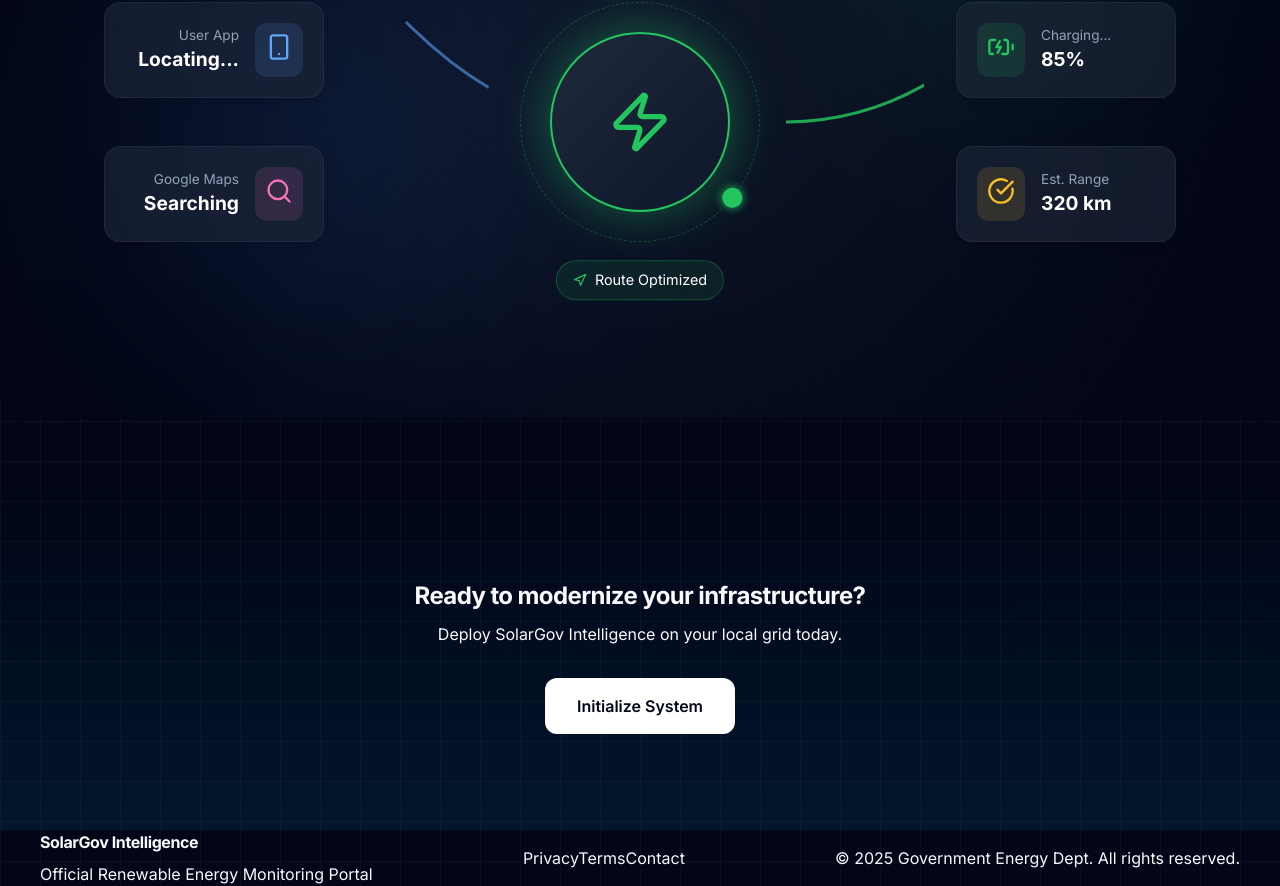
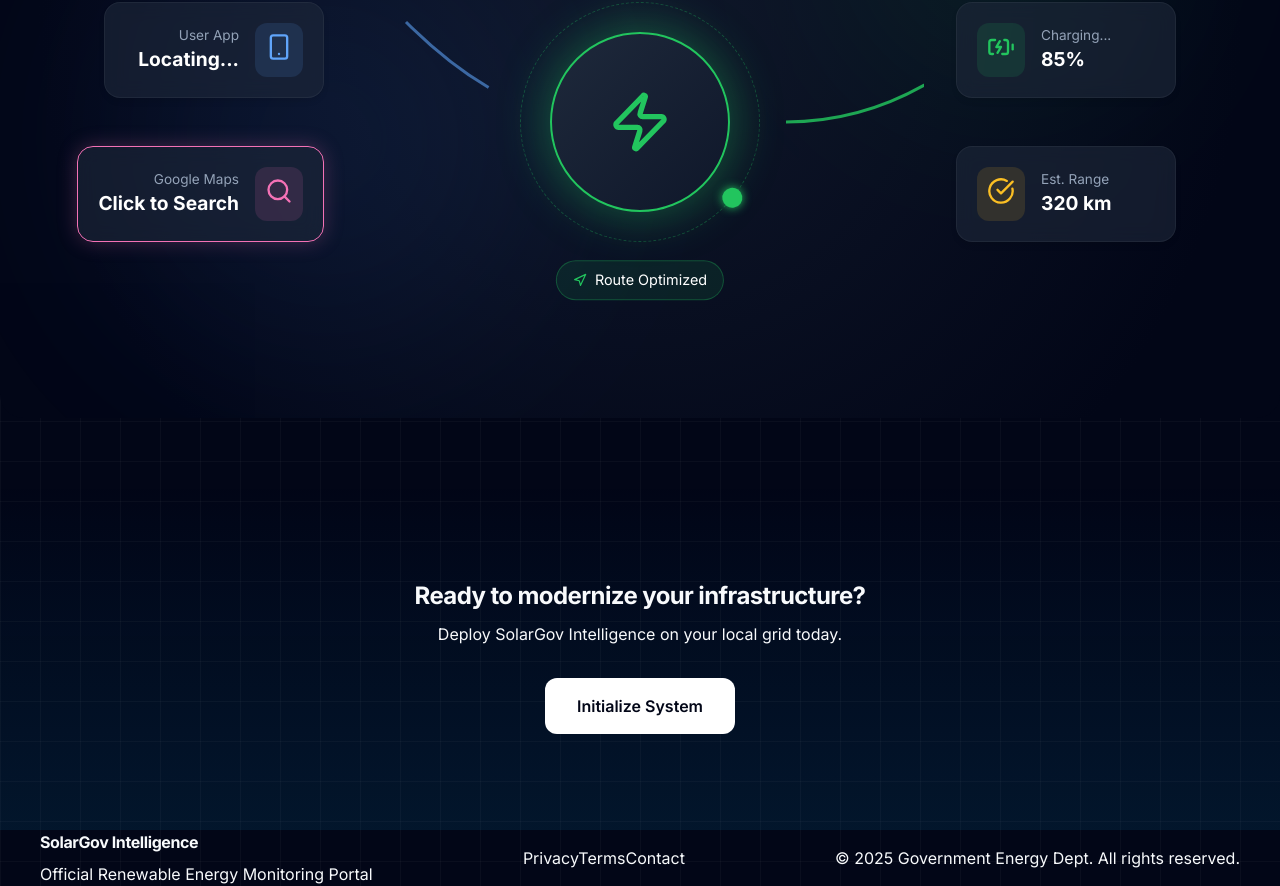
Before and after one commit to anshika190/smart-solar-system, a React (Vite) app in the folder frontend/: page / in a window 1280 px wide. Shown: the part 5379-6265 px from the top of the page. Built offline with nearby package versions, Linux system fonts and the light colour scheme.

Commit message:
FINAL: Complete System Polish - Interactive Maps & Crash Fixes

```diff
--- a/frontend/src/components/EVNetworkAnimation.jsx
+++ b/frontend/src/components/EVNetworkAnimation.jsx
@@ -1,9 +1,26 @@
-import React from 'react';
+import React, { useState } from 'react';
 // eslint-disable-next-line no-unused-vars
 import { motion } from 'framer-motion';
 import { Zap, Smartphone, Navigation, BatteryCharging, CheckCircle, Search } from 'lucide-react';
 
 const EVNetworkAnimation = () => {
+    const [searchStatus, setSearchStatus] = useState('idle'); // idle, searching, found
+
+    const handleSearch = () => {
+        if (searchStatus === 'searching') return;
+        setSearchStatus('searching');
+
+        // Simulate network delay then find route
+        setTimeout(() => {
+            setSearchStatus('found');
+            // Open real Google Maps in new tab
+            window.open('https://www.google.com/maps/search/EV+charging+stations+near+me', '_blank');
+
+            // Reset after 5 seconds
+            setTimeout(() => setSearchStatus('idle'), 5000);
+        }, 1500);
+    };
+
     return (
         <div style={{ padding: '6rem 0', background: 'radial-gradient(circle at 50% 50%, #0f172a 0%, #020617 80%)', position: 'relative', overflow: 'hidden', borderRadius: '24px', margin: '4rem 0' }}>
 
@@ -34,8 +51,27 @@ const EVNetworkAnimation = () => {
 
                     {/* Left: User Discovery */}
                     <div style={{ display: 'flex', flexDirection: 'column', gap: '3rem', alignItems: 'flex-end' }}>
-                        <NodeCard icon={<Smartphone size={28} color="#60a5fa" />} title="User App" value="Locating..." color="#60a5fa" delay={0} align="right" />
-                        <NodeCard icon={<Search size={28} color="#f472b6" />} title="Google Maps" value="Searching" color="#f472b6" delay={0.3} align="right" />
+                        <NodeCard
+                            icon={<Smartphone size={28} color={searchStatus === 'found' ? "#22c55e" : "#60a5fa"} />}
+                            title="User App"
+                            value={searchStatus === 'found' ? "Route Found!" : (searchStatus === 'searching' ? "Syncing..." : "Locating...")}
+                            color={searchStatus === 'found' ? "#22c55e" : "#60a5fa"}
+                            delay={0}
+                            align="right"
+                            pulse={searchStatus === 'found'}
+                        />
+
+                        <div onClick={handleSearch} style={{ cursor: 'pointer' }}>
+                            <NodeCard
+                                icon={<Search size={28} color={searchStatus === 'searching' ? "#fbbf24" : "#f472b6"} className={searchStatus === 'searching' ? "animate-spin" : ""} />}
+                                title="Google Maps"
+                                value={searchStatus === 'searching' ? "Scanning..." : "Click to Search"}
+                                color="#f472b6"
+                                delay={0.3}
+                                align="right"
+                                highlight={true}
+                            />
+                        </div>
                     </div>
 
                     {/* Center: The Hub Simulation */}
@@ -48,11 +84,15 @@ const EVNetworkAnimation = () => {
                                 background: 'linear-gradient(135deg, #1e293b, #0f172a)',
                                 borderRadius: '50%', border: '2px solid #22c55e',
                                 display: 'flex', alignItems: 'center', justifyContent: 'center',
-                                boxShadow: '0 0 50px rgba(34, 197, 94, 0.3)',
+                                boxShadow: searchStatus === 'searching' ? '0 0 80px rgba(34, 197, 94, 0.6)' : '0 0 50px rgba(34, 197, 94, 0.3)',
                                 position: 'relative', zIndex: 20
                             }}
-                            animate={{ boxShadow: ['0 0 20px rgba(34, 197, 94, 0.2)', '0 0 60px rgba(34, 197, 94, 0.5)', '0 0 20px rgba(34, 197, 94, 0.2)'] }}
-                            transition={{ duration: 3, repeat: Infinity }}
+                            animate={{
+                                boxShadow: searchStatus === 'searching'
+                                    ? ['0 0 40px rgba(34, 197, 94, 0.4)', '0 0 100px rgba(34, 197, 94, 0.8)', '0 0 40px rgba(34, 197, 94, 0.4)']
+                                    : ['0 0 20px rgba(34, 197, 94, 0.2)', '0 0 60px rgba(34, 197, 94, 0.5)', '0 0 20px rgba(34, 197, 94, 0.2)']
+                            }}
+                            transition={{ duration: searchStatus === 'searching' ? 0.5 : 3, repeat: Infinity }}
                         >
                             <Zap size={64} color="#22c55e" />
 
@@ -63,7 +103,7 @@ const EVNetworkAnimation = () => {
                                     border: '1px dashed rgba(34, 197, 94, 0.3)', borderRadius: '50%'
                                 }}
                                 animate={{ rotate: 360 }}
-                                transition={{ duration: 20, ease: "linear", repeat: Infinity }}
+                                transition={{ duration: searchStatus === 'searching' ? 2 : 20, ease: "linear", repeat: Infinity }}
                             >
                                 <div style={{ position: 'absolute', top: -10, left: '50%', width: '20px', height: '20px', background: '#22c55e', borderRadius: '50%', boxShadow: '0 0 10px #22c55e' }}></div>
                             </motion.div>
@@ -75,8 +115,8 @@ const EVNetworkAnimation = () => {
                             <motion.path
                                 d="M 50 100 Q 150 200 250 200" stroke="#60a5fa" strokeWidth="3" fill="none" strokeDasharray="10 10"
                                 initial={{ pathLength: 0, opacity: 0.2 }}
-                                animate={{ pathLength: 1, opacity: 1, strokeDashoffset: -200 }}
-                                transition={{ duration: 2, repeat: Infinity, ease: "linear" }}
+                                animate={{ pathLength: 1, opacity: 1, strokeDashoffset: searchStatus === 'searching' ? -500 : -200 }}
+                                transition={{ duration: searchStatus === 'searching' ? 0.5 : 2, repeat: Infinity, ease: "linear" }}
                             />
                             {/* Center to Right */}
                             <motion.path
@@ -95,7 +135,9 @@ const EVNetworkAnimation = () => {
                         >
                             <div style={{ display: 'flex', gap: '8px', alignItems: 'center', background: 'rgba(34, 197, 94, 0.1)', padding: '8px 16px', borderRadius: '20px', border: '1px solid rgba(34, 197, 94, 0.3)' }}>
                                 <Navigation size={14} color="#22c55e" className="animate-pulse" />
-                                <span style={{ color: '#fff', fontSize: '0.9rem' }}>Route Optimized</span>
+                                <span style={{ color: '#fff', fontSize: '0.9rem' }}>
+                                    {searchStatus === 'searching' ? "Optimizing Route..." : "Route Optimized"}
+                                </span>
                             </div>
                         </motion.div>
                     </div>
@@ -112,17 +154,19 @@ const EVNetworkAnimation = () => {
     );
 };
 
-const NodeCard = ({ icon, title, value, color, delay, align }) => (
+const NodeCard = ({ icon, title, value, color, delay, align, pulse, highlight }) => (
     <motion.div
         initial={{ opacity: 0, x: align === 'right' ? -30 : 30 }}
         whileInView={{ opacity: 1, x: 0 }}
         transition={{ duration: 0.5, delay }}
         whileHover={{ scale: 1.05, borderColor: color }}
+        animate={pulse ? { scale: [1, 1.05, 1], borderColor: [color, '#fff', color] } : {}}
         style={{
             background: 'rgba(30, 41, 59, 0.6)', backdropFilter: 'blur(10px)',
-            border: '1px solid rgba(255,255,255,0.05)', borderRadius: '16px', padding: '1.25rem',
-            display: 'flex', alignItems: 'center', gap: '1rem', cursor: 'pointer',
-            boxShadow: '0 4px 6px -1px rgba(0,0,0,0.1)', minWidth: '220px',
+            border: highlight ? `1px solid ${color}` : '1px solid rgba(255,255,255,0.05)',
+            borderRadius: '16px', padding: '1.25rem',
+            display: 'flex', alignItems: 'center', gap: '1rem',
+            boxShadow: highlight ? `0 0 20px ${color}40` : '0 4px 6px -1px rgba(0,0,0,0.1)', minWidth: '220px',
             flexDirection: align === 'right' ? 'row-reverse' : 'row',
             textAlign: align === 'right' ? 'right' : 'left'
         }}
--- a/frontend/src/pages/Analytics.jsx
+++ b/frontend/src/pages/Analytics.jsx
@@ -1,7 +1,7 @@
 
 import React, { useState, useEffect } from 'react';
-import { LineChart, Line, XAxis, YAxis, CartesianGrid, Tooltip, ResponsiveContainer } from 'recharts';
-import { Sun, CloudFog, CloudLightning, MapPin, Loader, RefreshCw } from 'lucide-react';
+import { LineChart, Line, XAxis, YAxis, CartesianGrid, Tooltip, ResponsiveContainer, AreaChart, Area, ReferenceLine } from 'recharts';
+import { Sun, CloudFog, CloudLightning, MapPin, Loader, RefreshCw, Zap, Battery, Wind } from 'lucide-react';
 import '../App.css';
 import api from '../services/api';
 import { useContext } from 'react';
```
